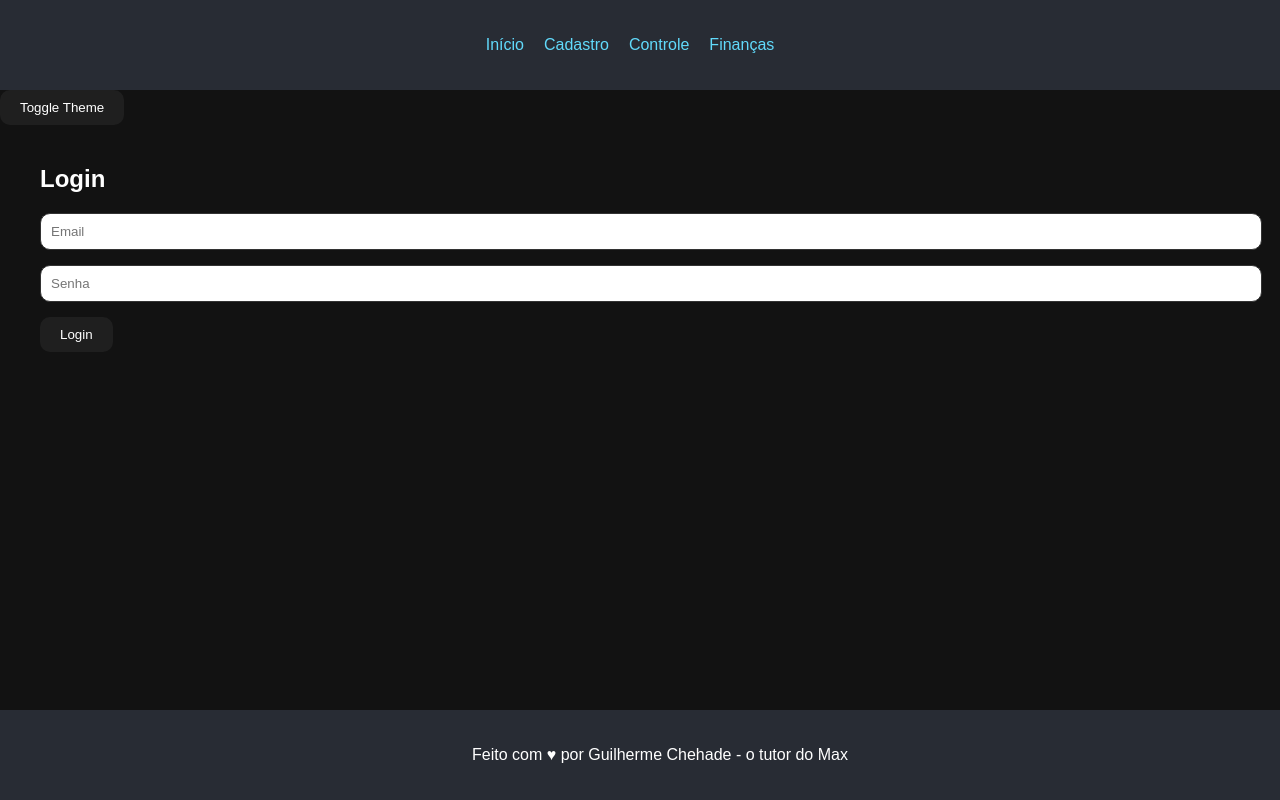
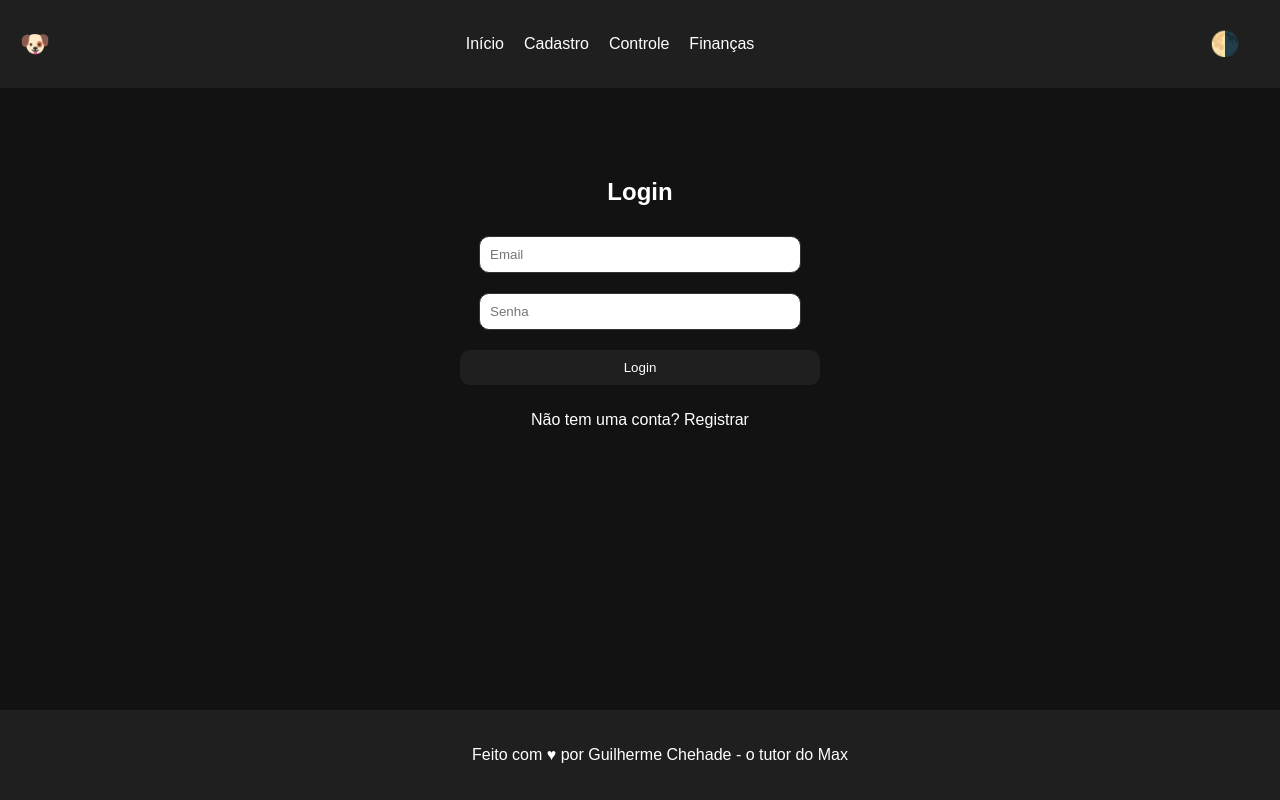
Before and after one commit to guiChehade/mascotes, a React (Create React App) app: page /login in a window 1280 px wide. Built offline with nearby package versions, Linux system fonts and the light colour scheme; no server answers.

Commit message:
Add frontend with React setup and theming

```diff
--- a/src/App.js
+++ b/src/App.js
@@ -7,6 +7,7 @@ import Cadastro from './pages/Cadastro';
 import Controle from './pages/Controle';
 import Financas from './pages/Financas';
 import Login from './components/Login';
+import Register from './components/Register';
 import './styles/global.css';
 
 function App() {
@@ -19,16 +20,14 @@ function App() {
   return (
     <div className={theme}>
       <Router>
-        <Header />
-        <button onClick={toggleTheme} className="theme-toggle">
-          Toggle Theme
-        </button>
+        <Header toggleTheme={toggleTheme} />
         <div className="container">
           <Routes>
             <Route path="/cadastro" element={<Cadastro />} />
             <Route path="/controle" element={<Controle />} />
             <Route path="/financas" element={<Financas />} />
             <Route path="/login" element={<Login />} />
+            <Route path="/register" element={<Register />} />
             <Route path="/" element={<Home />} />
           </Routes>
         </div>
--- a/src/components/Button.module.css
+++ b/src/components/Button.module.css
@@ -10,7 +10,7 @@
   max-width: 360px;
   text-align: center;
   display: block;
-    margin: 0 auto 20px;
+  margin: 10px auto;
 }
 
 .button:hover {
--- a/src/components/Footer.module.css
+++ b/src/components/Footer.module.css
@@ -1,7 +1,7 @@
 .footer {
-    background-color: #282c34;
+  background-color: var(--button-background);
+  color: var(--button-color);
   padding: 20px;
-    color: white;
   text-align: center;
   position: fixed;
   width: 100%;
--- a/src/components/Header.js
+++ b/src/components/Header.js
@@ -1,9 +1,11 @@
 import React from 'react';
 import { Link } from 'react-router-dom';
 import styles from './Header.module.css';
+import Button from './Button';
 
-const Header = () => (
+const Header = ({ toggleTheme }) => (
   <header className={styles.header}>
+    <div className={styles.logo}>🐶</div>
     <nav className={styles.nav}>
       <ul className={styles.ul}>
         <li className={styles.li}><Link className={styles.link} to="/">Início</Link></li>
@@ -12,6 +14,7 @@ const Header = () => (
         <li className={styles.li}><Link className={styles.link} to="/financas">Finanças</Link></li>
       </ul>
     </nav>
+    <button className={styles.themeToggle} onClick={toggleTheme}>🌗</button>
   </header>
 );
 
--- a/src/components/Header.module.css
+++ b/src/components/Header.module.css
@@ -1,10 +1,18 @@
 .header {
-  background-color: #282c34;
+  background-color: var(--button-background);
+  color: var(--button-color);
+  display: flex;
+  justify-content: space-between;
+  align-items: center;
   padding: 20px;
-  color: white;
+}
+
+.logo {
+  font-size: 24px;
 }
 
 .nav {
+  flex-grow: 1;
   display: flex;
   justify-content: center;
 }
@@ -13,6 +21,7 @@
   list-style: none;
   padding: 0;
   display: flex;
+  margin: 0;
 }
 
 .li {
@@ -20,6 +29,19 @@
 }
 
 .link {
-  color: #61dafb;
+  color: var(--button-color);
   text-decoration: none;
+  transition: color 0.3s;
 }
+
+.link:hover {
+  color: var(--button-hover-background);
+}
+
+.themeToggle {
+  background: none;
+  border: none;
+  color: var(--button-color);
+  font-size: 24px;
+  cursor: pointer;
+}
--- a/src/components/Login.js
+++ b/src/components/Login.js
@@ -1,6 +1,7 @@
-// src/components/Login.js
 import React, { useState } from 'react';
-import { auth, database } from '../firebase';
+import { auth } from '../firebase';
+import { Link } from 'react-router-dom';
+import styles from './Login.module.css';
 
 const Login = () => {
   const [email, setEmail] = useState('');
@@ -10,30 +11,33 @@ const Login = () => {
     e.preventDefault();
     try {
       await auth.signInWithEmailAndPassword(email, password);
-      // Redirecionar ou atualizar estado para mostrar que o usuário está logado
+      alert("Login bem-sucedido!");
     } catch (error) {
-      console.error("Erro ao fazer login: ", error);
+      alert("Erro ao fazer login: " + error.message);
     }
   };
 
   return (
-    <div>
+    <div className={styles.loginContainer}>
       <h2>Login</h2>
-      <form onSubmit={handleLogin}>
+      <form onSubmit={handleLogin} className={styles.form}>
         <input
           type="email"
           value={email}
           onChange={(e) => setEmail(e.target.value)}
           placeholder="Email"
+          className={styles.input}
         />
         <input
           type="password"
           value={password}
           onChange={(e) => setPassword(e.target.value)}
           placeholder="Senha"
+          className={styles.input}
         />
-        <button type="submit">Login</button>
+        <button type="submit" className={styles.button}>Login</button>
       </form>
+      <p>Não tem uma conta? <Link to="/register" className={styles.link}>Registrar</Link></p>
     </div>
   );
 };
--- a/src/components/Login.module.css
+++ b/src/components/Login.module.css
@@ -0,0 +1,48 @@
+.loginContainer {
+    text-align: center;
+    padding: 50px;
+  }
+
+  .form {
+    display: flex;
+    flex-direction: column;
+    align-items: center;
+  }
+
+  .input {
+    padding: 10px;
+    margin: 10px 0;
+    border-radius: 10px;
+    border: 1px solid var(--button-hover-background);
+    width: 100%;
+    max-width: 300px;
+  }
+
+  .button {
+    background-color: var(--button-background);
+    color: var(--button-color);
+    border: none;
+    border-radius: 10px;
+    padding: 10px 20px;
+    cursor: pointer;
+    transition: background-color 0.3s;
+    width: 100%;
+    max-width: 360px;
+    text-align: center;
+    display: block;
+    margin: 10px auto;
+  }
+
+  .button:hover {
+    background-color: var(--button-hover-background);
+  }
+
+  .link {
+    color: var(--button-color);
+    text-decoration: none;
+    transition: color 0.3s;
+  }
+
+  .link:hover {
+    color: var(--button-hover-background);
+  }
--- a/src/components/Register.js
+++ b/src/components/Register.js
@@ -1,6 +1,6 @@
-// src/components/Register.js
 import React, { useState } from 'react';
-import { auth, database } from './firebase';
+import { auth } from '../firebase';
+import styles from './Register.module.css';
 
 const Register = () => {
   const [email, setEmail] = useState('');
@@ -17,22 +17,24 @@ const Register = () => {
   };
 
   return (
-    <div>
+    <div className={styles.registerContainer}>
       <h2>Registrar</h2>
-      <form onSubmit={handleRegister}>
+      <form onSubmit={handleRegister} className={styles.form}>
         <input
           type="email"
           value={email}
           onChange={(e) => setEmail(e.target.value)}
           placeholder="Email"
+          className={styles.input}
         />
         <input
           type="password"
           value={password}
           onChange={(e) => setPassword(e.target.value)}
           placeholder="Senha"
+          className={styles.input}
         />
-        <button type="submit">Registrar</button>
+        <button type="submit" className={styles.button}>Registrar</button>
       </form>
     </div>
   );
--- a/src/components/Register.module.css
+++ b/src/components/Register.module.css
@@ -0,0 +1,38 @@
+.registerContainer {
+    text-align: center;
+    padding: 50px;
+  }
+
+  .form {
+    display: flex;
+    flex-direction: column;
+    align-items: center;
+  }
+
+  .input {
+    padding: 10px;
+    margin: 10px 0;
+    border-radius: 10px;
+    border: 1px solid var(--button-hover-background);
+    width: 100%;
+    max-width: 300px;
+  }
+
+  .button {
+    background-color: var(--button-background);
+    color: var(--button-color);
+    border: none;
+    border-radius: 10px;
+    padding: 10px 20px;
+    cursor: pointer;
+    transition: background-color 0.3s;
+    width: 100%;
+    max-width: 360px;
+    text-align: center;
+    display: block;
+    margin: 10px auto;
+  }
+
+  .button:hover {
+    background-color: var(--button-hover-background);
+  }
--- a/src/pages/Home.js
+++ b/src/pages/Home.js
@@ -1,16 +1,24 @@
 import React from 'react';
 import { Link } from 'react-router-dom';
 import Button from '../components/Button';
+import Login from '../components/Login';
 import styles from './Home.module.css';
 
 const Home = () => (
   <div className={styles.home}>
     <h1>Bem-vindo ao ERP Mascotinhos</h1>
+    <div className={styles.loginContainer}>
+      <Login />
+    </div>
     <div className={styles.buttons}>
-      <Link to="/"><Button>Início</Button></Link>
-      <Link to="/cadastro"><Button>Cadastro</Button></Link>
-      <Link to="/controle"><Button>Controle</Button></Link>
-      <Link to="/financas"><Button>Finanças</Button></Link>
+      <div className={styles.buttonWrapper}>
+        <Link to="/"><Button>Início</Button></Link>
+        <Link to="/cadastro"><Button>Cadastro</Button></Link>
+      </div>
+      <div className={styles.buttonWrapper}>
+        <Link to="/controle"><Button>Controle</Button></Link>
+        <Link to="/financas"><Button>Finanças</Button></Link>
+      </div>
     </div>
   </div>
 );
--- a/src/pages/Home.module.css
+++ b/src/pages/Home.module.css
@@ -3,8 +3,19 @@
   padding: 50px;
 }
 
+.loginContainer {
+  margin-bottom: 30px;
+}
+
 .buttons {
+  display: flex;
+  flex-wrap: wrap;
+  justify-content: center;
+}
+
+.buttonWrapper {
   display: flex;
   flex-direction: column;
   align-items: center;
+  margin: 0 20px;
 }
--- a/src/styles/global.css
+++ b/src/styles/global.css
@@ -62,3 +62,14 @@
   border-radius: 10px;
   border: 1px solid var(--button-hover-background);
 }
+
+.header, .footer {
+  background-color: var(--button-background);
+  color: var(--button-color);
+}
+
+.theme-toggle {
+  position: absolute;
+  right: 20px;
+  top: 20px;
+}
```
Lines whose indentation alone changed are shown as unchanged.
